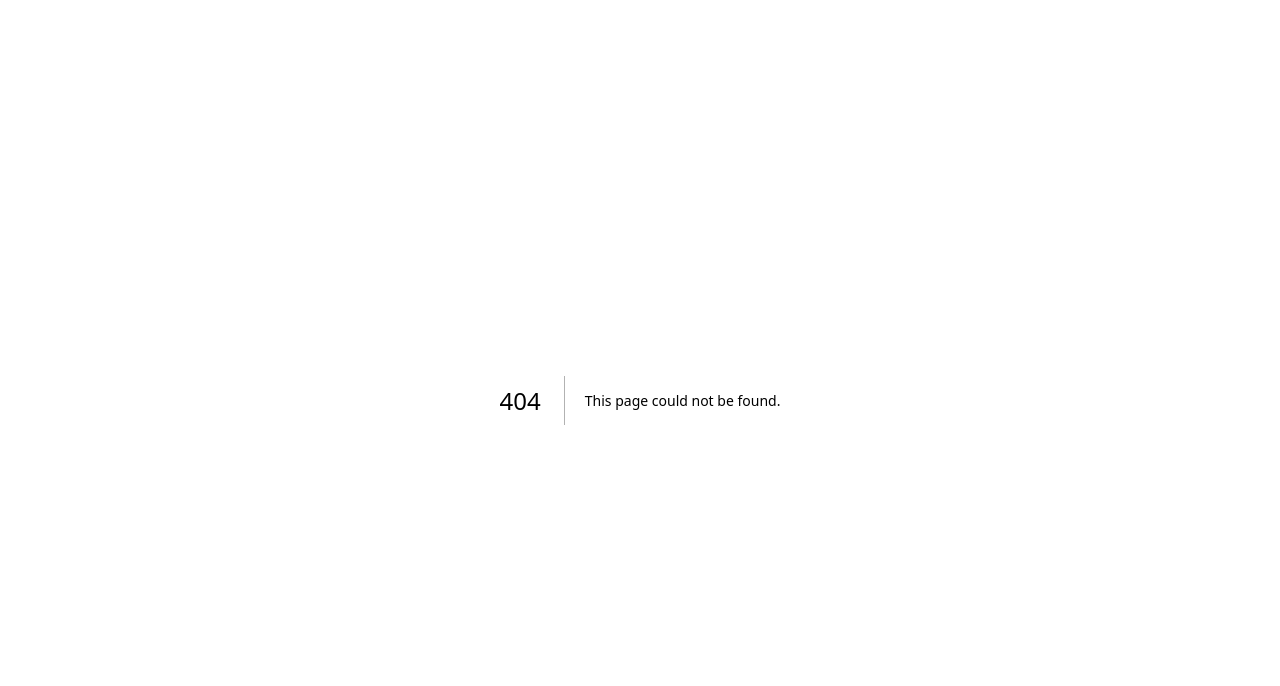
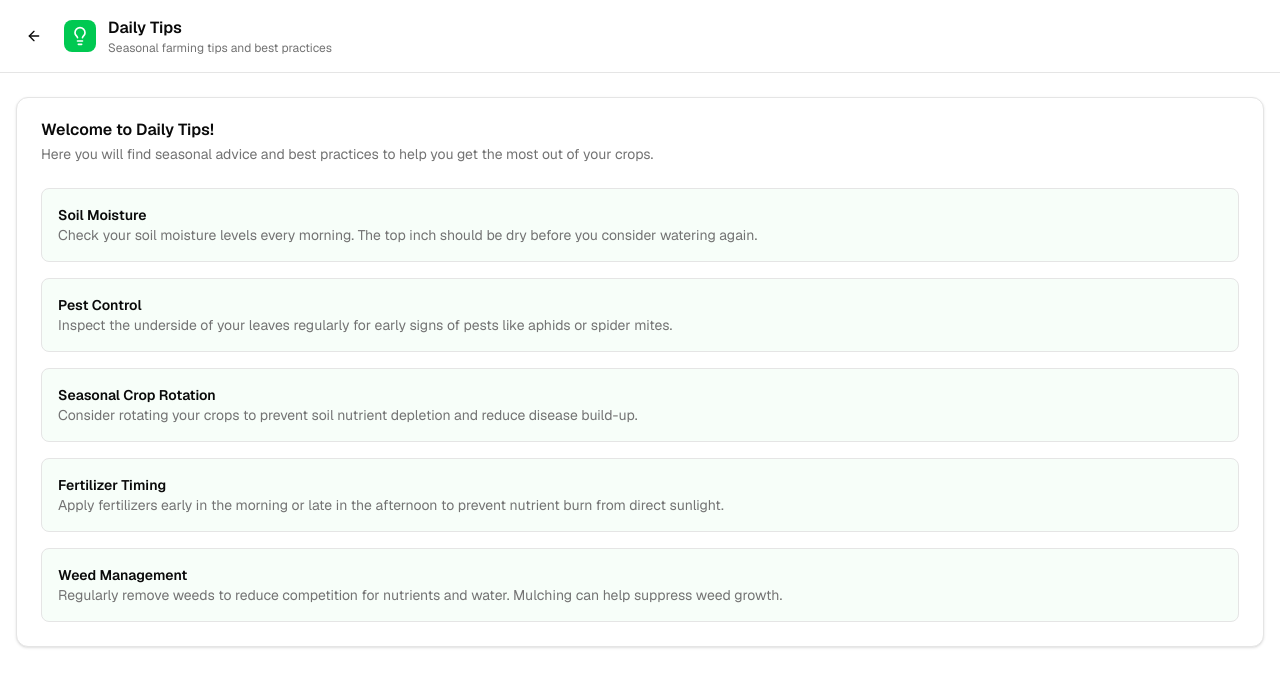
Before and after one commit to dhairyamittal28106-alt/smart-crop-advisory-system, a Next.js app: page /quick-tips in a window 1280 px wide. Before the commit this address had no page. Shown: the top 686 px of the page. Built offline with nearby package versions, Linux system fonts and the light colour scheme.

Commit message:
feat: Add dynamic daily tips functionality

```diff
--- /dev/null
+++ b/app/quick-tips/page.tsx
@@ -0,0 +1,87 @@
+"use client";
+
+import { useEffect, useState } from "react";
+import Link from "next/link";
+import { ArrowLeft, Lightbulb, Loader2, AlertTriangle } from "lucide-react";
+import { Card, CardHeader, CardTitle, CardContent, CardDescription } from "@/components/ui/card";
+import { Button } from "@/components/ui/button";
+import { fetchDailyTips, Tip } from "@/lib/daily-tips";
+
+export default function DailyTipsPage() {
+  const [tips, setTips] = useState<Tip[]>([]);
+  const [isLoading, setIsLoading] = useState(true);
+  const [error, setError] = useState<string | null>(null);
+
+  useEffect(() => {
+    const loadTips = async () => {
+      try {
+        const data = await fetchDailyTips();
+        setTips(data);
+      } catch (err) {
+        console.error("Failed to load daily tips:", err);
+        setError("Failed to load daily tips. Please try again.");
+      } finally {
+        setIsLoading(false);
+      }
+    };
+    loadTips();
+  }, []);
+
+  return (
+    <div className="min-h-screen bg-background">
+      <header className="border-b bg-card sticky top-0 z-10">
+        <div className="container mx-auto px-4 py-4">
+          <div className="flex items-center gap-3">
+            <Link href="/">
+              <Button variant="ghost" size="sm">
+                <ArrowLeft className="w-4 h-4" />
+              </Button>
+            </Link>
+            <div className="flex items-center gap-3">
+              <div className="w-8 h-8 bg-green-500 rounded-lg flex items-center justify-center">
+                <Lightbulb className="w-5 h-5 text-white" />
+              </div>
+              <div>
+                <h1 className="font-semibold text-foreground">Daily Tips</h1>
+                <p className="text-xs text-muted-foreground">Seasonal farming tips and best practices</p>
+              </div>
+            </div>
+          </div>
+        </div>
+      </header>
+
+      <main className="container mx-auto px-4 py-6">
+        <Card>
+          <CardHeader>
+            <CardTitle>Welcome to Daily Tips!</CardTitle>
+            <CardDescription>
+              Here you will find seasonal advice and best practices to help you get the most out of your crops.
+            </CardDescription>
+          </CardHeader>
+          <CardContent>
+            {isLoading ? (
+              <div className="flex items-center justify-center py-8">
+                <Loader2 className="w-8 h-8 animate-spin text-muted-foreground" />
+                <span className="ml-2 text-muted-foreground">Loading tips...</span>
+              </div>
+            ) : error ? (
+              <div className="flex items-center justify-center py-8 text-red-500">
+                <AlertTriangle className="w-5 h-5 mr-2" />
+                {error}
+              </div>
+            ) : (
+              <div className="space-y-4">
+                {tips.map((tip) => (
+                  <div key={tip.id} className="p-4 rounded-lg bg-muted/50 border">
+                    <h3 className="font-semibold text-sm">{tip.title}</h3>
+                    <p className="text-sm text-muted-foreground">{tip.content}</p>
+                  </div>
+                ))}
+              </div>
+            )}
+          </CardContent>
+        </Card>
+      </main>
+    </div>
+  );
+}
--- /dev/null
+++ b/lib/daily-tips.ts
@@ -0,0 +1,37 @@
+export type Tip = {
+  id: string;
+  title: string;
+  content: string;
+};
+
+// This function simulates fetching daily tips from an API
+export async function fetchDailyTips(): Promise<Tip[]> {
+  await new Promise(resolve => setTimeout(resolve, 1000));
+  return [
+    {
+      id: "1",
+      title: "Soil Moisture",
+      content: "Check your soil moisture levels every morning. The top inch should be dry before you consider watering again.",
+    },
+    {
+      id: "2",
+      title: "Pest Control",
+      content: "Inspect the underside of your leaves regularly for early signs of pests like aphids or spider mites.",
+    },
+    {
+      id: "3",
+      title: "Seasonal Crop Rotation",
+      content: "Consider rotating your crops to prevent soil nutrient depletion and reduce disease build-up.",
+    },
+    {
+      id: "4",
+      title: "Fertilizer Timing",
+      content: "Apply fertilizers early in the morning or late in the afternoon to prevent nutrient burn from direct sunlight.",
+    },
+    {
+      id: "5",
+      title: "Weed Management",
+      content: "Regularly remove weeds to reduce competition for nutrients and water. Mulching can help suppress weed growth.",
+    },
+  ];
+}
```
